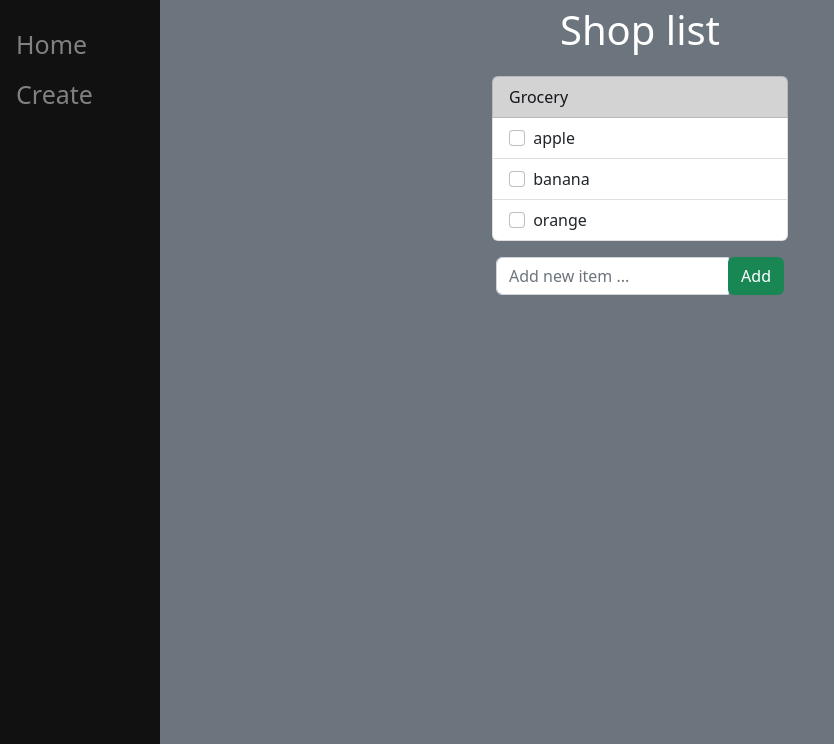
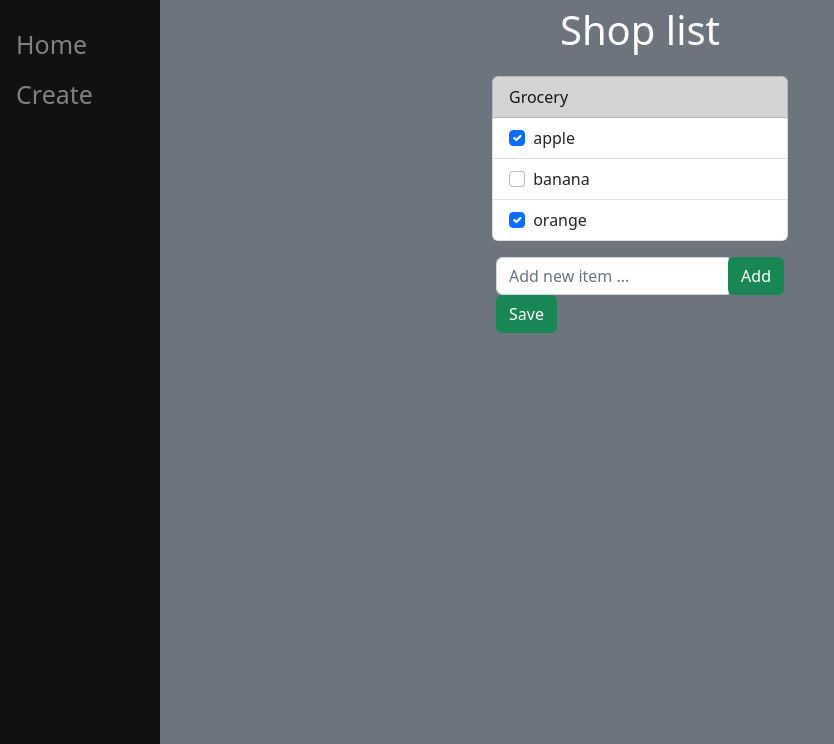
Before and after one commit to Gabriel-Konarski/Django-To_Do_lists, a Django app: page /view/8/ in a window 1280 px wide. Shown: the part 56-800 px from the top of the page, without its empty margins (0-834 px from the left). Run offline with Django 4.2, Linux system fonts and the light colour scheme; data comes from the database, SQL or seed files in the repository; both versions use the stored data as it was after the commit.

Commit message:
add check button

```diff
--- a/todo/lists/templates/lists/edit.html
+++ b/todo/lists/templates/lists/edit.html
@@ -62,6 +62,10 @@
         <a href="{% url 'create' %}">Create</a>
     </div>
 
+    <form method="post" action="#">
+        {% csrf_token %}
+
+
         <div class="container" style="width: 20rem;">
             <p class="fs-1 text-center">{{lista.category.name}}</p>
             <ul class="list-group">
@@ -69,18 +73,19 @@
 
                 {% for item in items %}
                         <li class="list-group-item">
-                <input class="form-check-input me-1" type="checkbox" value="" id="firstCheckbox">
-                <label class="form-check-label" for="firstCheckbox">{{item.name}}</label>
+                            {% if item.complete == True %}
+                            <input class="form-check-input me-1" type="checkbox" value="clicked" name="c{{item.id}}" id="positive" checked>
+                            <label class="form-check-label" for="positive">{{item.name}}</label>
+                            {% else %}
+                            <input class="form-check-input me-1" type="checkbox" value="clicked" name="c{{item.id}}" id="negative">
+                            <label class="form-check-label" for="negative">{{item.name}}</label>
+                            {% endif %}
                         </li>
-
                 {% endfor %}
             </ul>
 
         </div>
 
-
-    <form method="post" action="#">
-        {% csrf_token %}
             <div class="container p-3" style="width: 20rem;">
                 <div class="input-group">
                     <input name="item" type="text" class="form-control" id="formGroupExampleInput" placeholder="Add new item ...">
@@ -88,8 +93,9 @@
                         <button type="submit" name="newItem" value="newItem" class="btn btn-success">Add</button>
                     </div>
                 </div>
+                <button type="submit" name="save" value="save" class="btn btn-success">Save</button>
+            </div>
 
-        </div>
     </form>
 
 </body>
--- a/todo/lists/views.py
+++ b/todo/lists/views.py
@@ -23,13 +23,26 @@ def viewList(request, pk):
     items = lista.item_set.all()
 
     if request.method == "POST":
-        data = request.POST
+        if request.POST.get("newItem"):
+            data = request.POST
 
-        new_item = Item.objects.create(
-            lists=lista,
-            name=data['item'],
-            complete=False,
-        )
+            if len(data['item']) > 2:
+                new_item = Item.objects.create(
+                    lists=lista,
+                    name=data['item'],
+                    complete=False,
+                )
+            else:
+                print("invalid")
+
+        elif request.POST.get("save"):
+            for item in items:
+                if request.POST.get("c" + str(item.id)) == "clicked":
+                    item.complete = True
+                else:
+                    item.complete = False
+
+                item.save()
 
     context = {"lista": lista, "items": items}
 
```
Also changed, not shown: todo/lists/templates/lists/home.html (+5 -2 lines), todo/db.sqlite3. Lines whose indentation alone changed are shown as unchanged.
